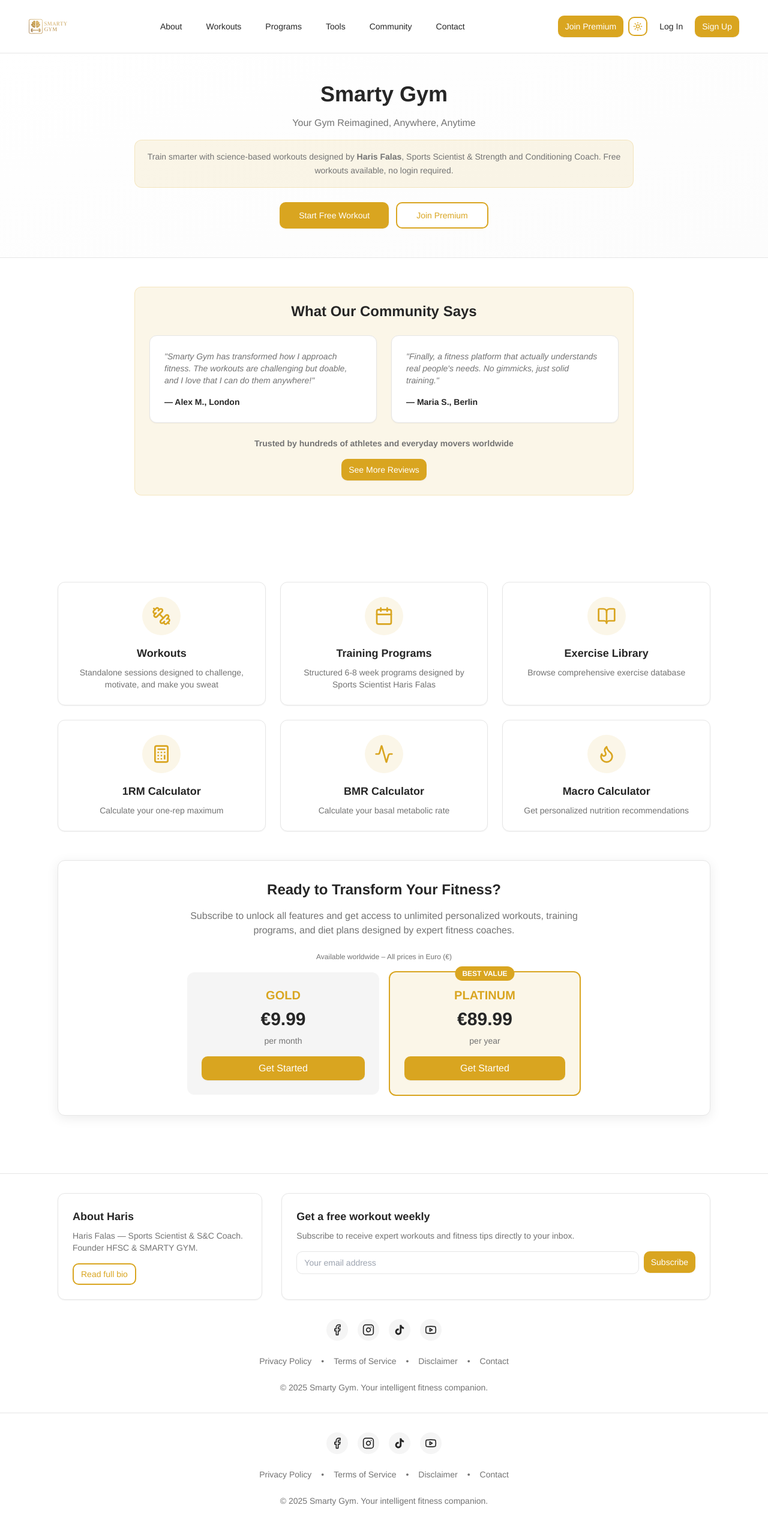
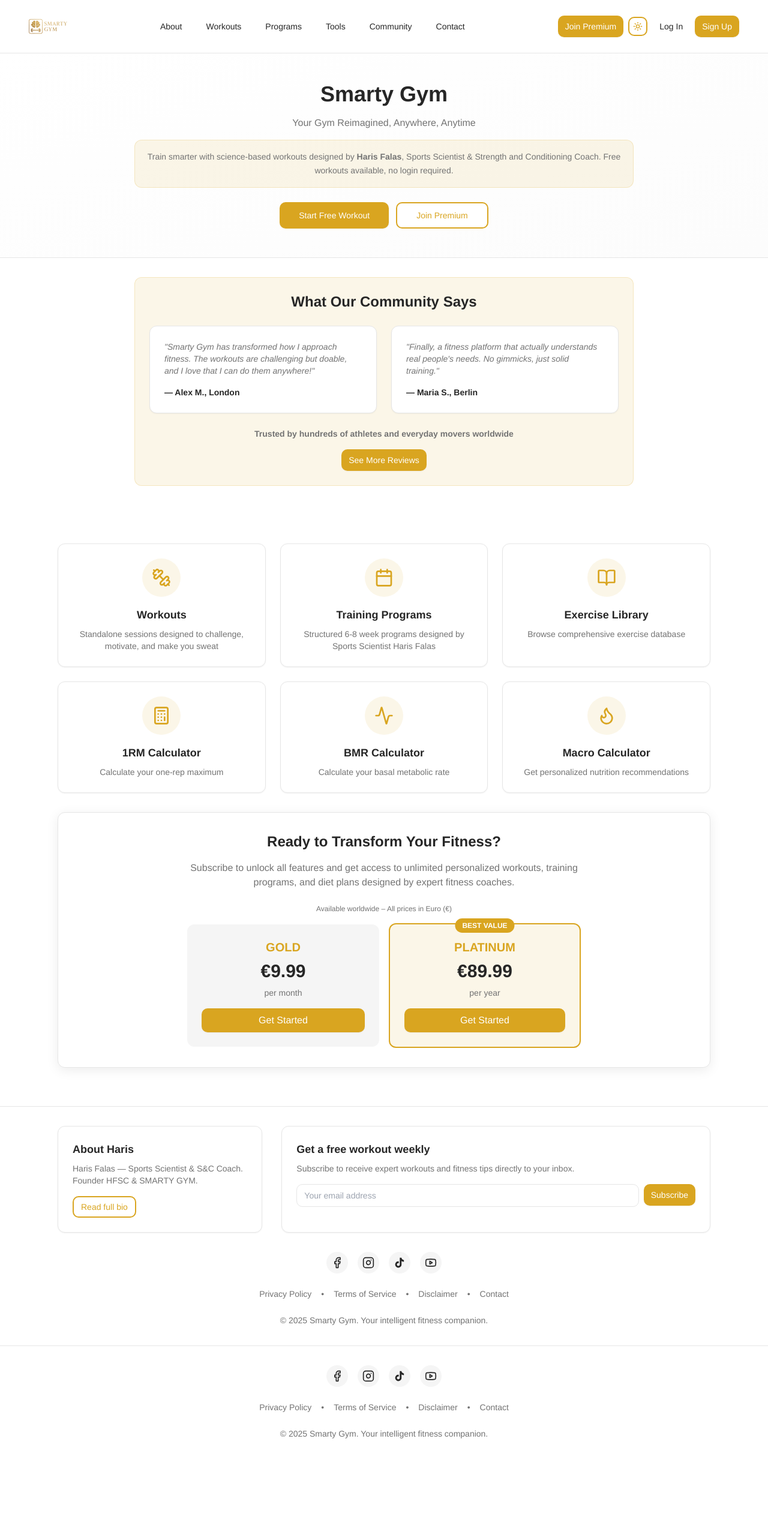
Before and after one commit to harisfalas-hfsc/smartygym-snartygyn, a React (Vite) app: page / in a window 1280 px wide. Shown: the whole page at 60% size. After the commit the page ends 2432 px from the top, so only its background shows below. Built offline with nearby package versions, Linux system fonts and the light colour scheme; the HTML template or start-up script is replaced by a standard one.

Commit message:
Fix spacing on landing page

```diff
--- a/src/pages/Index.tsx
+++ b/src/pages/Index.tsx
@@ -195,7 +195,7 @@ const Index = () => {
         </section>
 
       {/* Testimonials Section */}
-      <section className="py-12 px-4 bg-background">
+      <section className="py-8 px-4 bg-background">
         <div className="container mx-auto max-w-4xl">
           <div className="bg-primary/10 border border-primary/20 rounded-lg p-6">
             <h2 className="text-2xl font-bold text-center mb-6">What Our Community Says</h2>
@@ -232,15 +232,15 @@ const Index = () => {
 
 
       {/* Main Content */}
-      <main className="py-8 sm:py-12 px-4">
+      <main className="py-8 px-4">
         <div className="container mx-auto max-w-6xl">
-          <div className="text-center mb-6 sm:mb-12 px-4">
+          <div className="text-center mb-8 px-4">
 
 
           </div>
 
           {/* Services Grid */}
-          <div className="grid grid-cols-1 md:grid-cols-2 lg:grid-cols-3 gap-4 sm:gap-6 mb-8 sm:mb-12">
+          <div className="grid grid-cols-1 md:grid-cols-2 lg:grid-cols-3 gap-4 sm:gap-6 mb-8">
             {services.map(service => <ServiceCard key={service.id} icon={service.icon} title={service.title} description={service.description} onClick={() => handleServiceSelect(service.id)} />)}
           </div>
 
@@ -282,7 +282,7 @@ const Index = () => {
       </main>
 
       {/* Footer */}
-      <footer className="py-8 px-4 border-t border-border mt-12">
+      <footer className="py-8 px-4 border-t border-border mt-8">
         <div className="container mx-auto max-w-6xl">
           <div className="grid grid-cols-1 md:grid-cols-3 gap-8 mb-8">
             {/* About Haris Card */}
```
